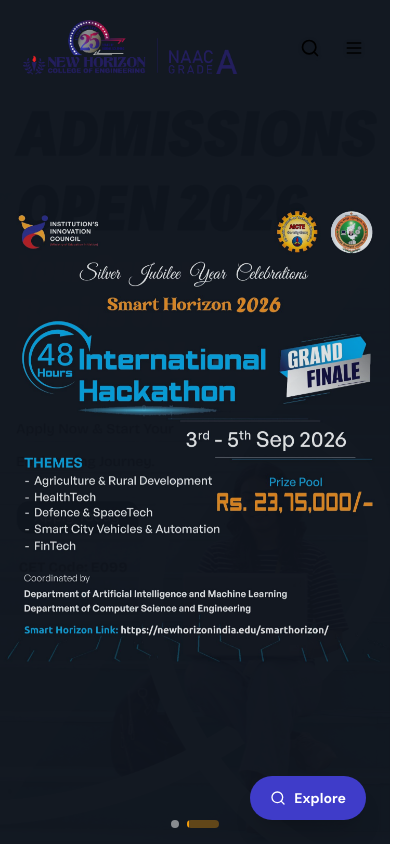
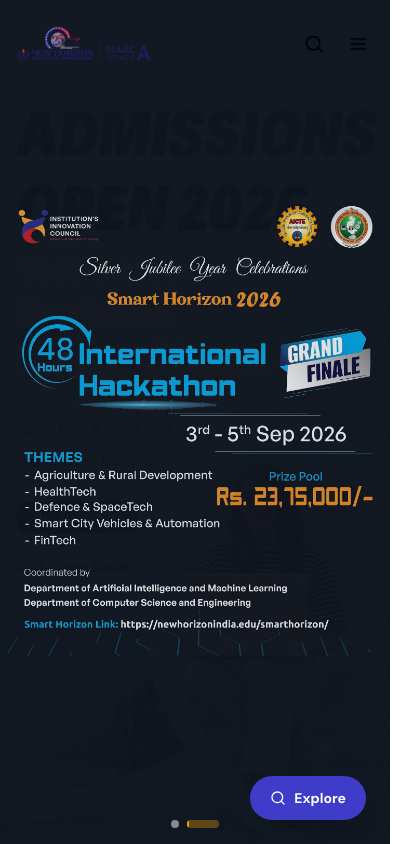
Before and after one commit to kumarsonirk/nhce, a React (Vite) app: page / in a window 390 px wide. Shown: the top 844 px of the page, 412 px wide, since content can reach past the window. Built offline with nearby package versions, Linux system fonts and the light colour scheme; the HTML template or start-up script is replaced by a standard one.

Commit message:
fixed header errrors

```diff
--- a/src/components/layout/Navbar.tsx
+++ b/src/components/layout/Navbar.tsx
@@ -87,23 +87,23 @@
 
     <header
       ref={menuRef}
-      className={`max-sm:fixed sm:sticky py-4 top-0 z-50 w-full transition-all duration-500 ${
+      className={`max-sm:fixed sm:sticky py-4 top-0 z-50 w-full max-w-[100vw] overflow-x-hidden transition-all duration-500 ${
         scrolled || !inHero || isOpen
           ? 'bg-white shadow-sm border-b border-slate-100'
           : ''
       }`}
     >
 
-        <div className="flex items-center justify-between h-16 sm:h-24 px-4 sm:px-6">
-          <a href="#" className="flex items-center">
+        <div className="flex items-center justify-between h-14 sm:h-24 px-3 sm:px-6">
+          <a href="#" className="flex items-center min-w-0 flex-shrink">
             <img
               src="/main_logo.webp"
               alt="New Horizon College of Engineering"
-              className="h-16 sm:h-16 w-auto object-contain"
+              className="h-10 sm:h-16 w-auto max-w-[180px] sm:max-w-none object-contain"
             />
           </a>
 
-          <div className="flex items-center gap-1">
+          <div className="flex items-center gap-1 flex-shrink-0">
             <button
               onClick={() => { setIsOpen(true); setTimeout(() => searchRef.current?.focus(), 100); }}
               className="w-10 h-10 rounded-xl hover:bg-white/20 flex items-center justify-center transition-colors"
--- a/src/components/sections/Departments.tsx
+++ b/src/components/sections/Departments.tsx
@@ -31,7 +31,7 @@
               Choose from 12+ programs spanning engineering, management, and computing.
             </p>
           </div>
-          <div className="flex gap-2 bg-white border border-slate-200 p-1 rounded-full self-start md:self-auto">
+          <div className="flex w-full gap-2 bg-white border border-slate-200 p-1 rounded-full justify-between">
             {(['all', 'ug', 'pg'] as const).map(f => (
               <button
                 key={f}
@@ -40,7 +40,7 @@
                   filter === f ? 'bg-navy-900 text-white shadow-sm' : 'text-slate-500 hover:text-navy-700'
                 }`}
               >
-                {f === 'all' ? 'All Programs' : f === 'ug' ? 'Undergraduate' : 'Postgraduate'}
+                {f === 'all' ? 'All Programs' : f === 'ug' ? 'UG' : 'PG'}
               </button>
             ))}
           </div>
--- a/src/components/sections/Hero.tsx
+++ b/src/components/sections/Hero.tsx
@@ -46,7 +46,7 @@
 
   return (
     <section
-      className="relative bg-gray-900 overflow-hidden min-h-[100dvh] sm:min-h-[60vh] select-none"
+      className="relative bg-gray-900 overflow-hidden h-[100dvh] sm:h-auto sm:min-h-[60vh] select-none"
       style={{ touchAction: 'pan-y' }}
       onMouseEnter={() => setPaused(true)}
       onMouseLeave={() => setPaused(false)}
@@ -87,7 +87,7 @@
           <img
             src={s.mobileImage}
             alt={s.alt}
-            className="block sm:hidden w-full h-full object-cover object-top pointer-events-none"
+            className="block sm:hidden w-full h-full object-cover object-center pointer-events-none"
             loading={i === 0 ? 'eager' : 'lazy'}
           />
         </div>
--- a/src/components/sections/PlacementPartners.tsx
+++ b/src/components/sections/PlacementPartners.tsx
@@ -13,8 +13,9 @@
 }
 
 const SHUFFLED = shuffle(RECRUITERS);
-// Row sizes that sum to SHUFFLED.length — varied counts give natural look
-const ROW_SIZES = [4, 5, 4, 3];
+// 10 rows with varied counts — one copy must exceed container height (340px)
+// each row ~53px tall → 10 rows ≈ 530px > 340px, so the loop is seamless
+const ROW_SIZES = [4, 5, 3, 4, 5, 3, 4, 5, 3, 4];
 
 function buildRows() {
   const rows: (typeof RECRUITERS)[] = [];
@@ -22,7 +23,7 @@
   for (const size of ROW_SIZES) {
     const row: typeof RECRUITERS = [];
     for (let j = 0; j < size; j++) {
-      row.push(SHUFFLED[idx % SHUFFLED.length]);
+      row.push(SHUFFLED[idx % SHUFFLED.length]); // wraps around the 16 logos
       idx++;
     }
     rows.push(row);
```
